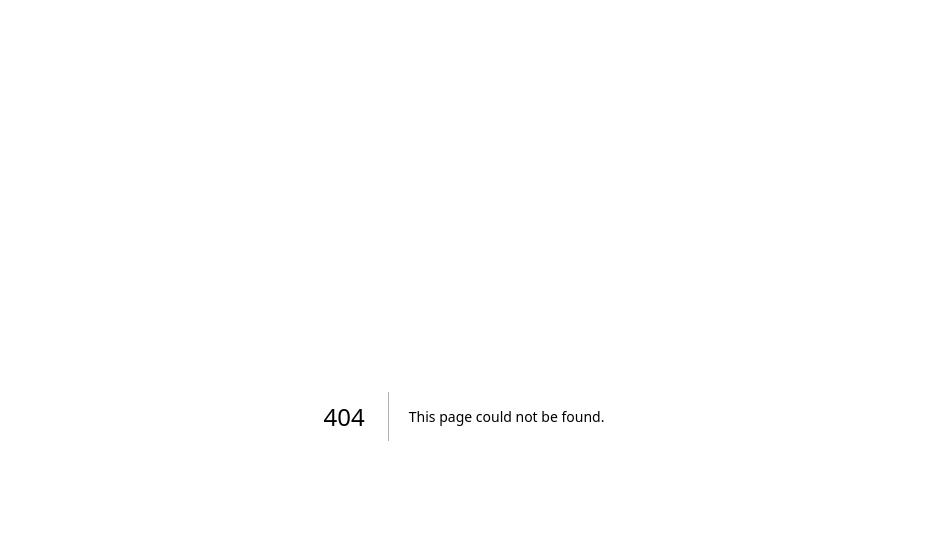
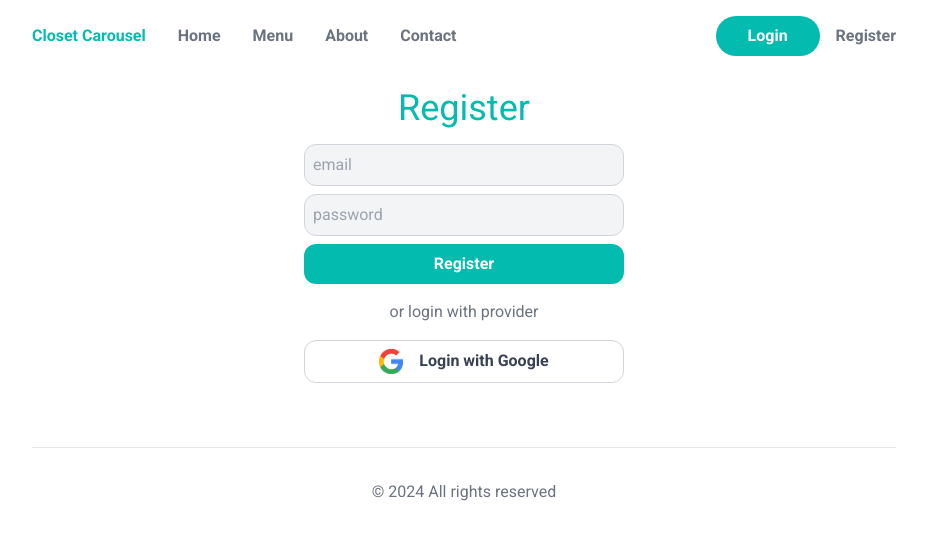
Before and after one commit to AlonaAkimova/rental_app, a Next.js app in the folder rental-app/: page /register in a window 1280 px wide. Before the commit this address had no page. Shown: the top 540 px of the page, without its empty margins (176-1103 px from the left). Built offline with nearby package versions, Linux system fonts and the light colour scheme.

Commit message:
feat: register page

```diff
--- a/rental-app/src/app/globals.css
+++ b/rental-app/src/app/globals.css
@@ -6,3 +6,19 @@ section.hero {
   @apply grid;
   grid-template-columns: 0.4fr 0.6fr;
 }
+
+input[type="email"],
+input[type="password"],
+input[type="text"] {
+  @apply block w-full my-2 rounded-xl;
+  @apply border p-2 border-gray-300 bg-gray-100;
+}
+
+button {
+  @apply block w-full text-gray-700 font-semibold;
+  @apply border border-gray-300 rounded-xl px-6 py-2;
+}
+button[type="submit"],
+.submit {
+  @apply border-0 bg-primary text-white;
+}
--- a/rental-app/src/app/layout.tsx
+++ b/rental-app/src/app/layout.tsx
@@ -1,6 +1,7 @@
 import type { Metadata } from "next";
 import { Roboto } from "next/font/google";
 import "./globals.css";
+import Header from "@/components/layout/Header";
 
 const roboto = Roboto({ subsets: ["latin"], weight: ["400", "500", "700"] });
 
@@ -17,7 +18,13 @@ export default function RootLayout({
   return (
     <html lang="en">
       <body className={roboto.className}>
-        <main className="max-w-4xl mx-auto p-4"> {children}</main>
+        <main className="max-w-4xl mx-auto p-4">
+          <Header />
+          {children}
+          <footer className="border-t p-8 text-center text-gray-500 mt-16">
+            &copy; 2024 All rights reserved
+          </footer>
+        </main>
       </body>
     </html>
   );
--- a/rental-app/src/app/page.tsx
+++ b/rental-app/src/app/page.tsx
@@ -5,7 +5,6 @@ import SectionHeaders from "@/components/layout/SectionHeaders";
 export default function Home() {
   return (
     <>
-      <Header />
       <Hero />
       <HomeMenu />
       <section className="text-center my-16">
@@ -44,9 +43,6 @@ export default function Home() {
           </a>
         </div>
       </section>
-      <footer className="border-t p-8 text-center text-gray-500 mt-16">
-        &copy; 2024 All rights reserved
-      </footer>
     </>
   );
 }
--- /dev/null
+++ b/rental-app/src/app/register/page.tsx
@@ -0,0 +1,25 @@
+import React from "react";
+import { Input } from "@mui/base/Input";
+import { FormControl } from "@mui/base/FormControl";
+import Image from "next/image";
+const RegisterPage: React.FC = () => {
+  return (
+    <section className="mt-8">
+      <h1 className="text-center text-primary text-4xl mb-4">Register</h1>
+      <FormControl className="block max-w-xs mx-auto">
+        <Input type="email" placeholder="email" />
+        <Input type="password" placeholder="password" />
+        <button type="submit">Register</button>
+        <div className="my-4 text-center text-gray-500">
+          or login with provider
+        </div>
+        <button className="flex gap-4 justify-center">
+          <Image src={"/google-icon.png"} alt={""} width={24} height={32} />
+          Login with Google
+        </button>
+      </FormControl>
+    </section>
+  );
+};
+
+export default RegisterPage;
--- a/rental-app/src/components/layout/Header.tsx
+++ b/rental-app/src/components/layout/Header.tsx
@@ -4,20 +4,23 @@ interface HeaderProps {}
 const Header: React.FC<HeaderProps> = (props) => {
   return (
     <header className="flex items-center justify-between">
-      <Link className="text-primary font-semibold text 2xl" href="">
-        Closet Carousel
-      </Link>
       <nav className="flex items-center gap-8 text-gray-500 font-semibold">
-        <Link href={""}>Home</Link>
+        <Link className="text-primary font-semibold text 2xl" href="/">
+          Closet Carousel
+        </Link>
+        <Link href={"/"}>Home</Link>
         <Link href={""}>Menu</Link>
         <Link href={""}>About</Link>
         <Link href={""}>Contact</Link>
+      </nav>
+      <nav className="flex items-center gap-4 text-gray-500 font-semibold">
         <Link
-          href={""}
+          href={"/login"}
           className="bg-primary rounded-full text-white px-8 py-2"
         >
           Login
         </Link>
+        <Link href={"/register"}>Register</Link>
       </nav>
     </header>
   );
--- a/rental-app/src/components/layout/Hero.tsx
+++ b/rental-app/src/components/layout/Hero.tsx
@@ -5,7 +5,7 @@ interface HeroProps {}
 const Hero: React.FC<HeroProps> = (props) => {
   return (
     <>
-      <section className="hero">
+      <section className="hero mt-4">
         <div className="py-12">
           <h1 className="text 4xl font-semibold leading-normal">
             Welcome to <span className="text-primary">Closet Carousel</span>
--- a/rental-app/src/components/layout/menu/MenuItem.tsx
+++ b/rental-app/src/components/layout/menu/MenuItem.tsx
@@ -17,7 +17,7 @@ const MenuItem: React.FC = () => {
         optio.
       </p>
       <button className="bg-primary text-white rounded-full mt-4 px-8 py-2">
-        Add $20
+        Rent $20
       </button>
     </div>
   );
```
Also changed, not shown: rental-app/package.json (+8 -5 lines), rental-app/public/google-icon.png (added), 1 other file (tests, documents, lock files or other folders).
